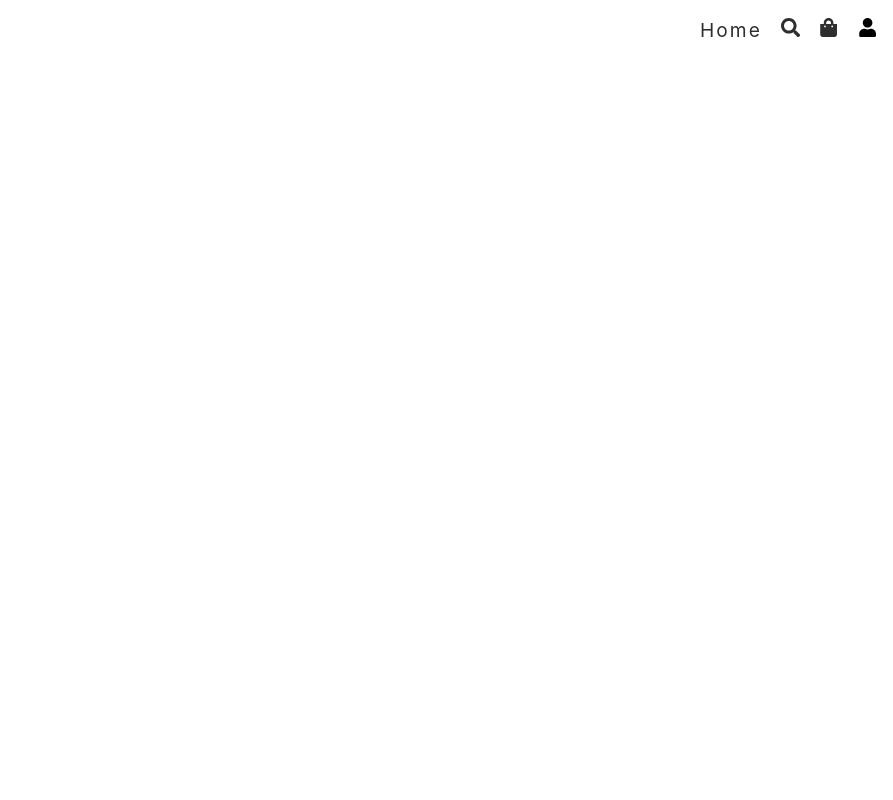
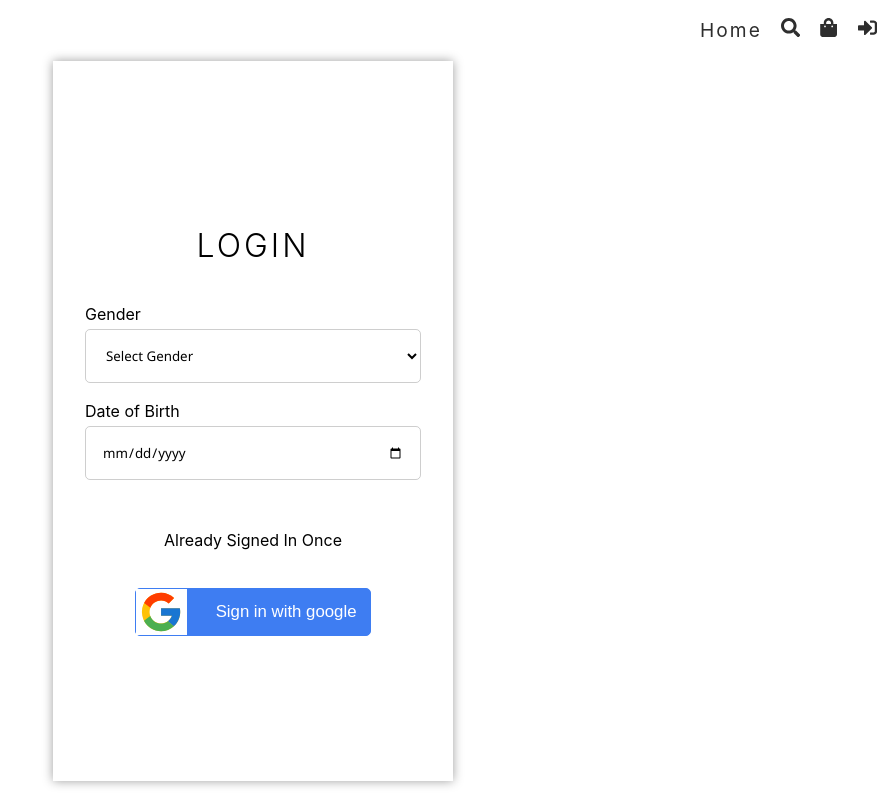
Before and after one commit to mesurajshrivastav/SneakSavanna-frontend, a React (Vite) app: page /login in a window 1280 px wide. Before the commit this address had no page. Shown: the whole page, without its empty margins (387-1280 px from the left). Built offline with nearby package versions, Linux system fonts and the light colour scheme.

Commit message:
working on search pages

```diff
--- a/src/App.tsx
+++ b/src/App.tsx
@@ -3,10 +3,12 @@
 import Loader from "./components/Loader";
 import Header from "./components/Header";
 
+
 const Home = lazy(() => import("./pages/home"));
 const Search = lazy(() => import("./pages/search"));
 const Cart = lazy(() => import("./pages/cart"));
 const Shipping = lazy(() => import("./pages/shipping"));
+const Login = lazy(() => import("./pages/login"));
 
 //Admin routes importing
 const Dashboard = lazy(() => import("./pages/admin/dashboard"));
@@ -37,6 +39,10 @@
           <Route path="/" element={<Home />} />
           <Route path="/search" element={<Search />} />
           <Route path="/cart" element={<Cart />} />
+
+          {/* Not Logged In route */}
+
+          <Route path="/login" element={<Login />} />
 
           {/* Login user routes */}
 
--- a/src/components/Header.tsx
+++ b/src/components/Header.tsx
@@ -8,7 +8,7 @@
 } from "react-icons/fa";
 import { Link } from "react-router-dom";
 
-const user = { _id: "hdksk", role: "admin" };
+const user = { _id: "", role: "" };
 
 
 
@@ -46,7 +46,9 @@
           </dialog>
         </>
       ) : (
-        <FaSignInAlt />
+
+        <Link to="/login"><FaSignInAlt /></Link>
+
       )}
     </nav>
   );
--- a/src/pages/home.tsx
+++ b/src/pages/home.tsx
@@ -19,7 +19,7 @@
         <ProductCard
           productId="ss1234"
           name="nike-jordan"
-          price={353333}
+          price={3533}
           stock={10}
           handler={addToCartHandler}
           photo="https://media.vogue.in/wp-content/uploads/2021/10/Air-Jordans-2.jpg"
--- /dev/null
+++ b/src/pages/login.tsx
@@ -0,0 +1,41 @@
+import { useState } from "react";
+import { FcGoogle } from "react-icons/fc";
+
+const Login = () => {
+  const [gender, setGender] = useState("");
+  const [date, setDate] = useState("");
+
+  return (
+    <div className="login">
+      <main>
+        <h1 className="heading">Login</h1>
+        <div>
+          <label>Gender</label>
+          <select value={gender} onChange={(e) => setGender(e.target.value)}>
+            <option value="">Select Gender</option>
+            <option value="male">Male</option>
+            <option value="female">Female</option>
+          </select>
+        </div>
+        <div>
+          <label>Date of Birth</label>
+          <input
+            type="date"
+            value={date}
+            onChange={(e) => setDate(e.target.value)}
+          />
+        </div>
+
+    <div>
+        <p>Already Signed In Once</p>
+        <button>
+            <FcGoogle/> <span>Sign in with google</span>
+        </button>
+    </div>
+
+      </main>
+    </div>
+  );
+};
+
+export default Login;
--- a/src/pages/search.tsx
+++ b/src/pages/search.tsx
@@ -1,9 +1,79 @@
-
+import { useState } from "react";
+import ProductCard from "../components/ProductCard";
 
 const Search = () => {
+  const [search, setSearch] = useState("");
+  const [sort, setSort] = useState("");
+  const [maxPrice, setMaxPrice] = useState(100000);
+  const [category, setCategory] = useState("");
+  const [page, setPage] = useState(1);
+
+  const addToCartHandler = () => {};
+
+  const isNextPage = true;
+  const isPrevPage = true;
+
   return (
-    <div>search</div>
-  )
-}
+    <div className="product-search-page">
+      <aside>
+        <h2>filters</h2>
+        <div>
+          <h4>Sort</h4>
+          <select value={sort} onChange={(e) => setSort(e.target.value)}>
+            <option value="">None</option>
+            <option value="asc">Price (Low to High)</option>
+            <option value="dsc">Price (High to Low)</option>
+          </select>
+        </div>
+        <div>
+          <h4>Max Price : {maxPrice || ""}</h4>
+          <input
+            type="range"
+            min={100}
+            max={100000}
+            value={maxPrice}
+            onChange={(e) => setMaxPrice(Number(e.target.value))}
+          />
+        </div>
 
-export default Search
+        <div>
+          <h4>Category</h4>
+          <select
+            value={category}
+            onChange={(e) => setCategory(e.target.value)}
+          >
+            <option value="">All</option>
+            <option value="">Sample1</option>
+            <option value="">Sample2</option>
+          </select>
+        </div>
+      </aside>
+      <main>
+        <h1>Products</h1>
+        <input
+          type="text"
+          placeholder="Search by name...."
+          value={search}
+          onChange={(e) => setSearch(e.target.value)}
+        />
+        <div className="search-product-list">
+          <ProductCard
+            productId="ss1234"
+            name="nike-jordan"
+            price={3533}
+            stock={10}
+            handler={addToCartHandler}
+            photo="https://media.vogue.in/wp-content/uploads/2021/10/Air-Jordans-2.jpg"
+          />
+        </div>
+        <article>
+          <button disabled={!isPrevPage} onClick={()=> setPage((prev)=> prev-1)}>Prev</button>
+          <span>{page} of {4}</span>
+          <button disabled={!isNextPage}onClick={()=> setPage((prev)=> prev-1)}>Next</button>
+        </article>
+      </main>
+    </div>
+  );
+};
+
+export default Search;
--- /dev/null
+++ b/src/styles/_login.scss
@@ -0,0 +1,49 @@
+.login {
+    height: 90vh;
+    @include flex(column);
+
+    >main {
+        width: 100%;
+        height: 100%;
+        max-width: 400px;
+        padding: 2rem;
+        @include baseShadow;
+        @include flex(column, center, stretch);
+        >div {
+            width: 100%;
+            @include flex(column, flex-start, stretch,0.2rem);
+            >input, select {
+                @include inputStyle;
+                border: 1px solid rgba(162,162,162,0.53);
+                border-radius: 5px;
+                font-family: 'Segoe UI', Tahoma, Geneva, Verdana, sans-serif;
+            }
+
+            >p {
+                text-align : center;
+                margin: 2rem;
+            }
+
+            >button {
+                width: 70%;
+                margin: auto;
+                height: 3rem;
+                @include btn(unset,rgba(62,125,242),white);
+                @include flex;
+                border: 1px solid rgba(62,125,242);
+                border-radius: 5px;
+                font-size: 1.05rem;
+                >svg {
+                    background-color: white;
+                    width: 30%;
+                    height: 100%;
+                }
+
+                >span {
+                    width: 100%;
+                    text-align: center;
+                }
+            }
+        }
+    }
+}
--- a/src/styles/app.scss
+++ b/src/styles/app.scss
@@ -38,6 +38,8 @@
 @import "home";
 @import "cart.scss";
 @import "shipping.scss";
+@import "login.scss";
+@import "search.scss";
 
 @import "admin-styles/_dashboard";
 @import "admin-styles/_products";
@@ -80,6 +82,14 @@
     }
   }
 }
+
+.heading {
+  @include heading;
+  margin: 1rem 0;
+  text-align: center;
+}
+
+
 
 .admin-container {
   @include grid(1fr 4fr, 2rem);
```
Also changed, not shown: src/styles/_search.scss (added).
